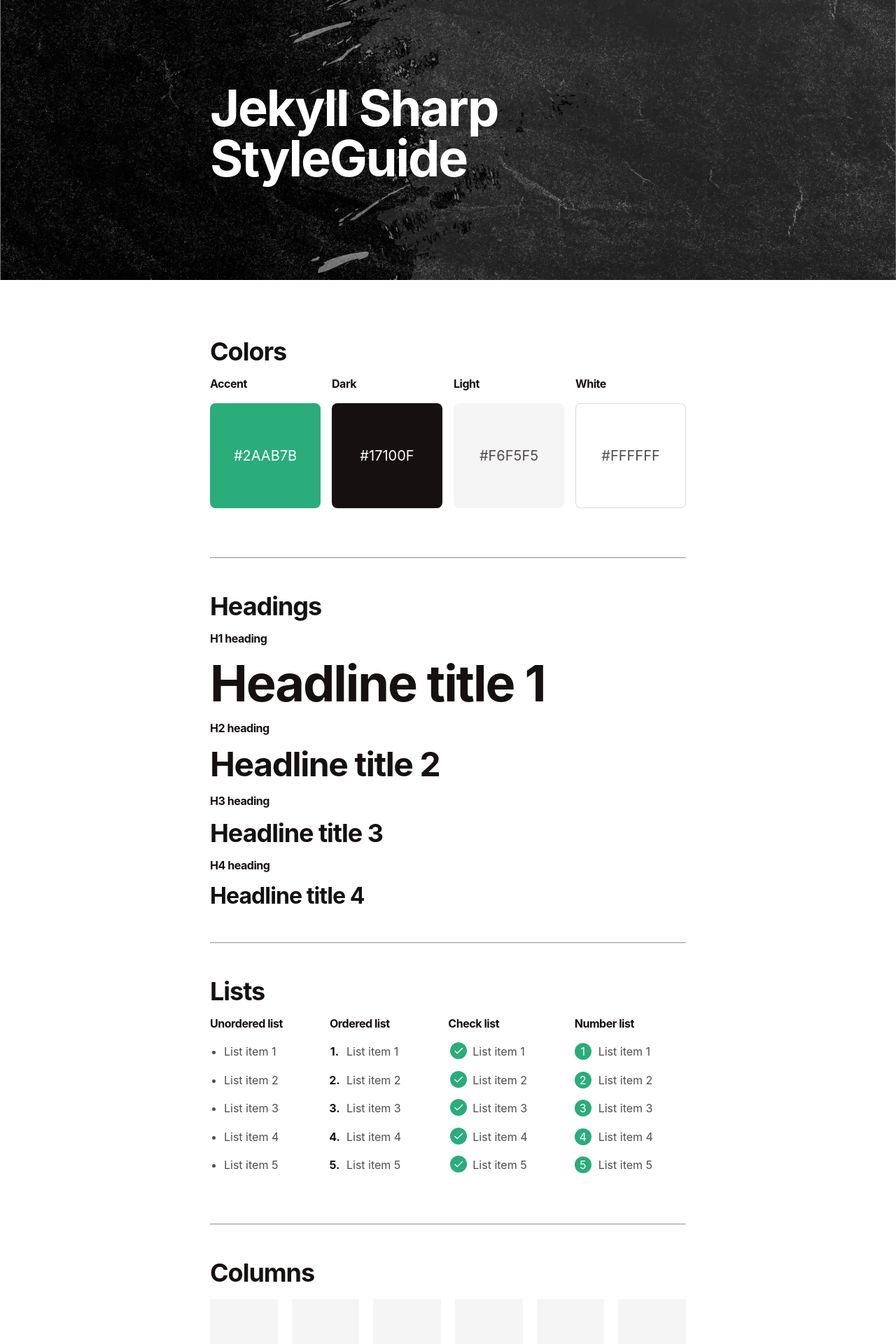
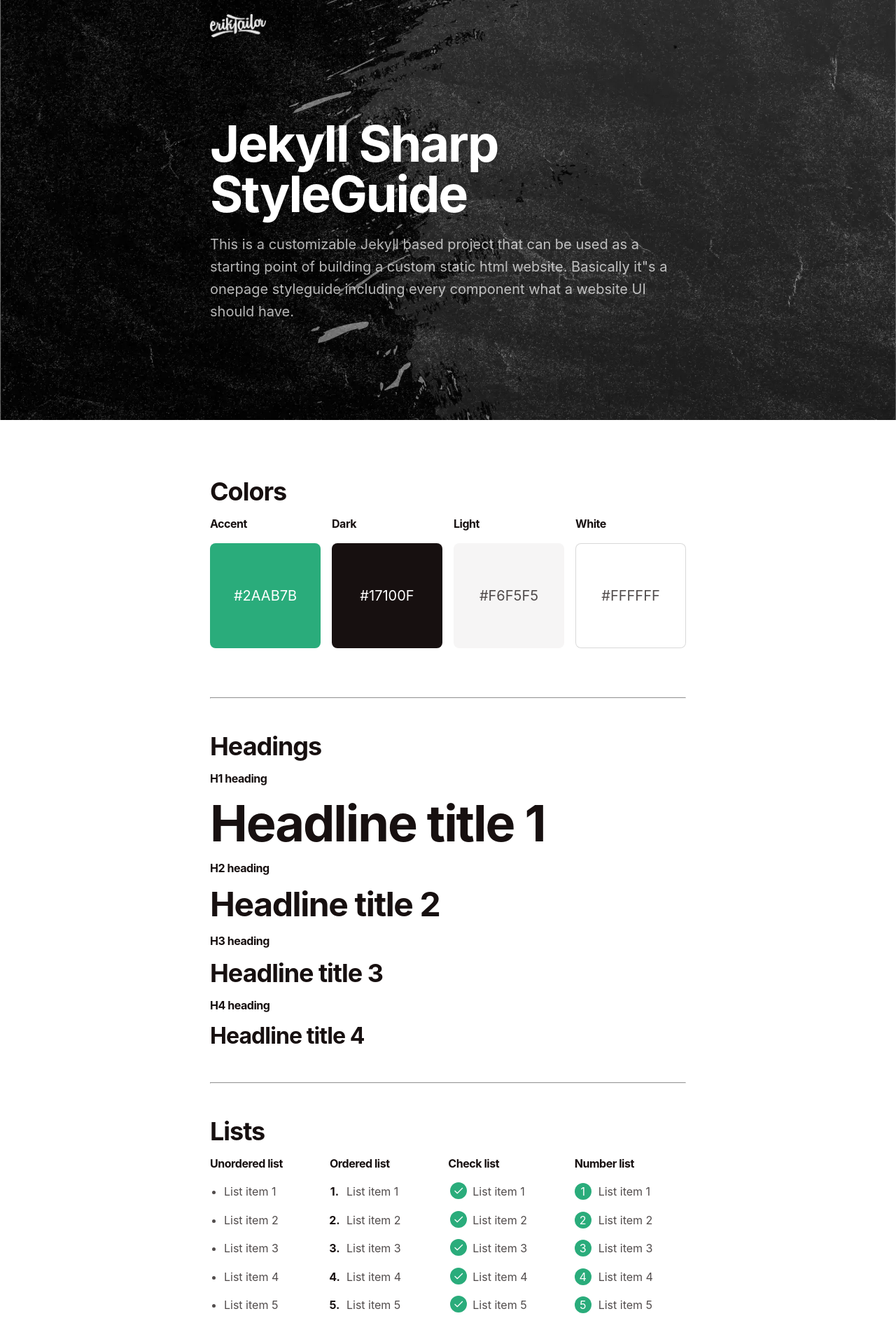
Before and after one commit to eriktailor/jekyll-sharp-styleguide, a Jekyll site: the page built from index.md, in a window 1280 px wide. Shown: the top 1920 px of the page at 70% size. Built offline with Jekyll 4.4.1, drawn with Linux system fonts in a browser that asks for light colours; some web fonts are replaced.

Commit message:
header updated

```diff
--- a/_includes/header.html
+++ b/_includes/header.html
@@ -1,5 +1,9 @@
 <header>
     <div class="container">
+        <a class="site-logo" href="https://eriktailor.github.io" target="_blank">
+            <img src="assets/img/logo.png" alt="ErikTailor" width="168" height="71">
+        </a>
         <h1>{{ site.title }}</h1>
+        <p class="text-white opacity-70">This is a customizable Jekyll based project that can be used as a starting point of building a custom static html website. Basically it"s a onepage styleguide including every component what a website UI should have.</p>
     </div>
 </header>
--- a/_sass/_header.scss
+++ b/_sass/_header.scss
@@ -1,16 +1,35 @@
 /*	HEADER
 =========================================================================================*/
 
+// Header base
 header {
     background-color: $dark;
     background-image: url('../img/header_bg.webp');
     background-size: cover;
     background-position: center;
     filter: saturate(0);
-    min-height: 400px;
+    min-height: 550px;
+    padding-top: 50px;
     display: flex;
     align-items: center;
     h1 {
         color: $white;
     }
 }
+
+// Branding logo
+.site-logo {
+    position: absolute;
+    top: $bottom-spacing;
+    img {
+        width: 80px;
+        height: auto;
+        opacity: 0.9;
+    }
+    &:hover {
+        img {
+            opacity: 1;
+            transition: opacity 0.3s;
+        }
+    }
+}
--- a/_sass/_helpers.scss
+++ b/_sass/_helpers.scss
@@ -55,6 +55,13 @@
     }
 }
 
+// Opacity
+@for $i from 1 through 10 {
+    .opacity-#{$i}0 {
+        opacity: $i / 10;
+    }
+}
+
 // Display
 .d-none {
     display: none !important;
```
Also changed, not shown: hl.css (deleted, +0 -213 lines), README.md, assets/img/logo.png (added), highlight.css (deleted), 2 other files.
